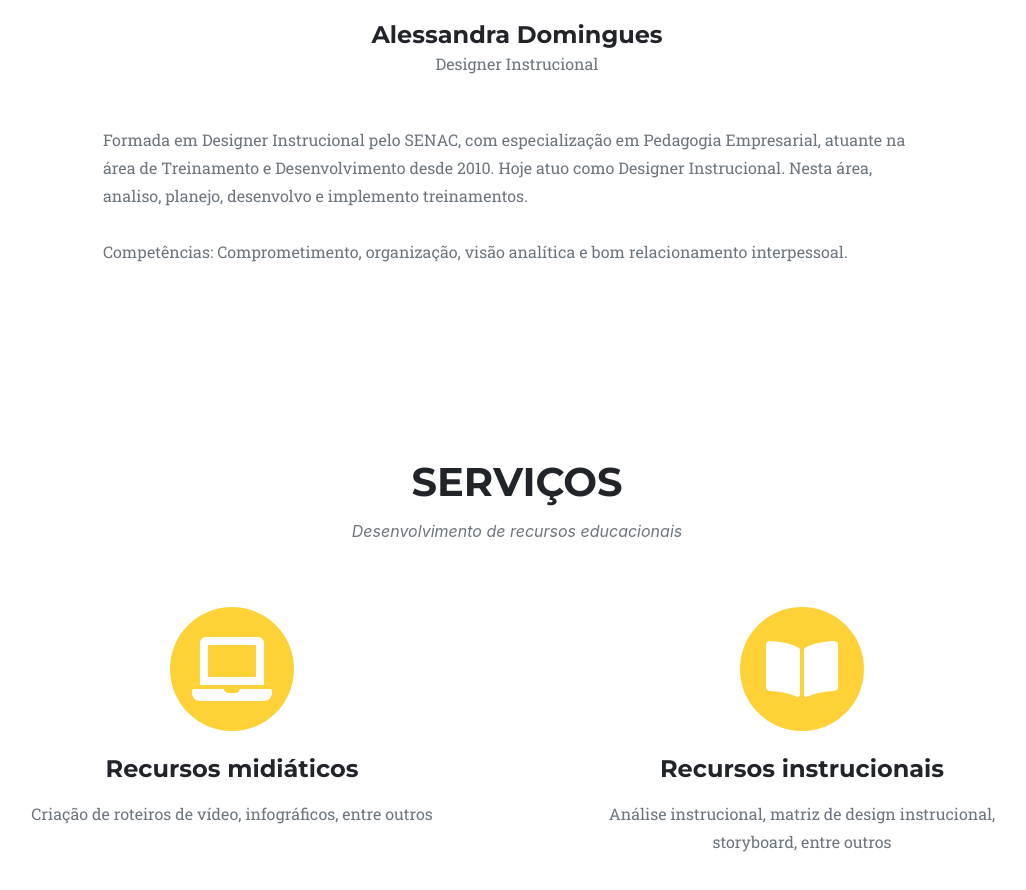
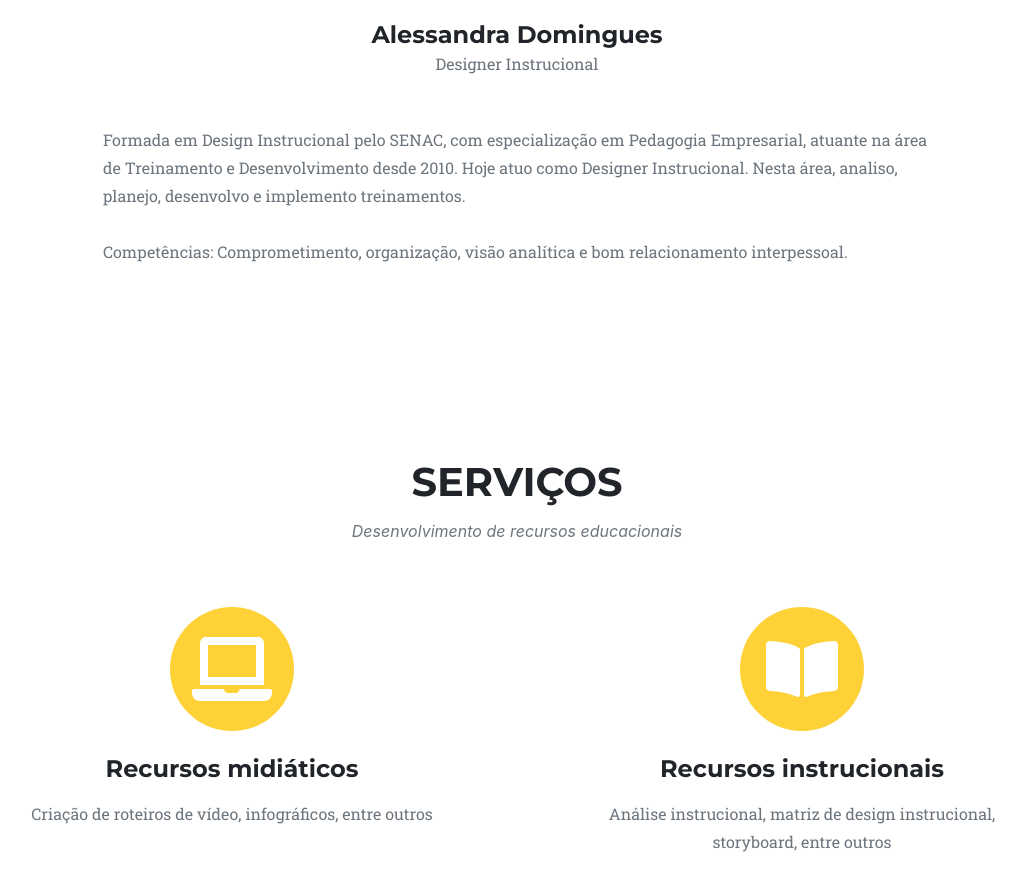
Before and after one commit to pauloabq/site-pessoal-alessandra, a plain HTML site: page index.html in a window 1280 px wide. Shown: the part 1132-2022 px from the top of the page, without its empty margins (123-1149 px from the left). Drawn offline with nearby package versions, Linux system fonts and the light colour scheme; a web font is replaced by a local one.

Commit message:
ajusta palavra

```diff
--- a/index.html
+++ b/index.html
@@ -60,7 +60,7 @@
                 <div class="row text-left">
                     <div class="col-md-12">
                         <p class="text-muted m1">
-                            Formada em Designer Instrucional pelo SENAC, com especialização em Pedagogia Empresarial, atuante na área de Treinamento e Desenvolvimento desde 2010.
+                            Formada em Design Instrucional pelo SENAC, com especialização em Pedagogia Empresarial, atuante na área de Treinamento e Desenvolvimento desde 2010.
                             Hoje atuo como Designer Instrucional. Nesta área, analiso, planejo, desenvolvo e implemento treinamentos.
                             <br>
                             <br>
```
